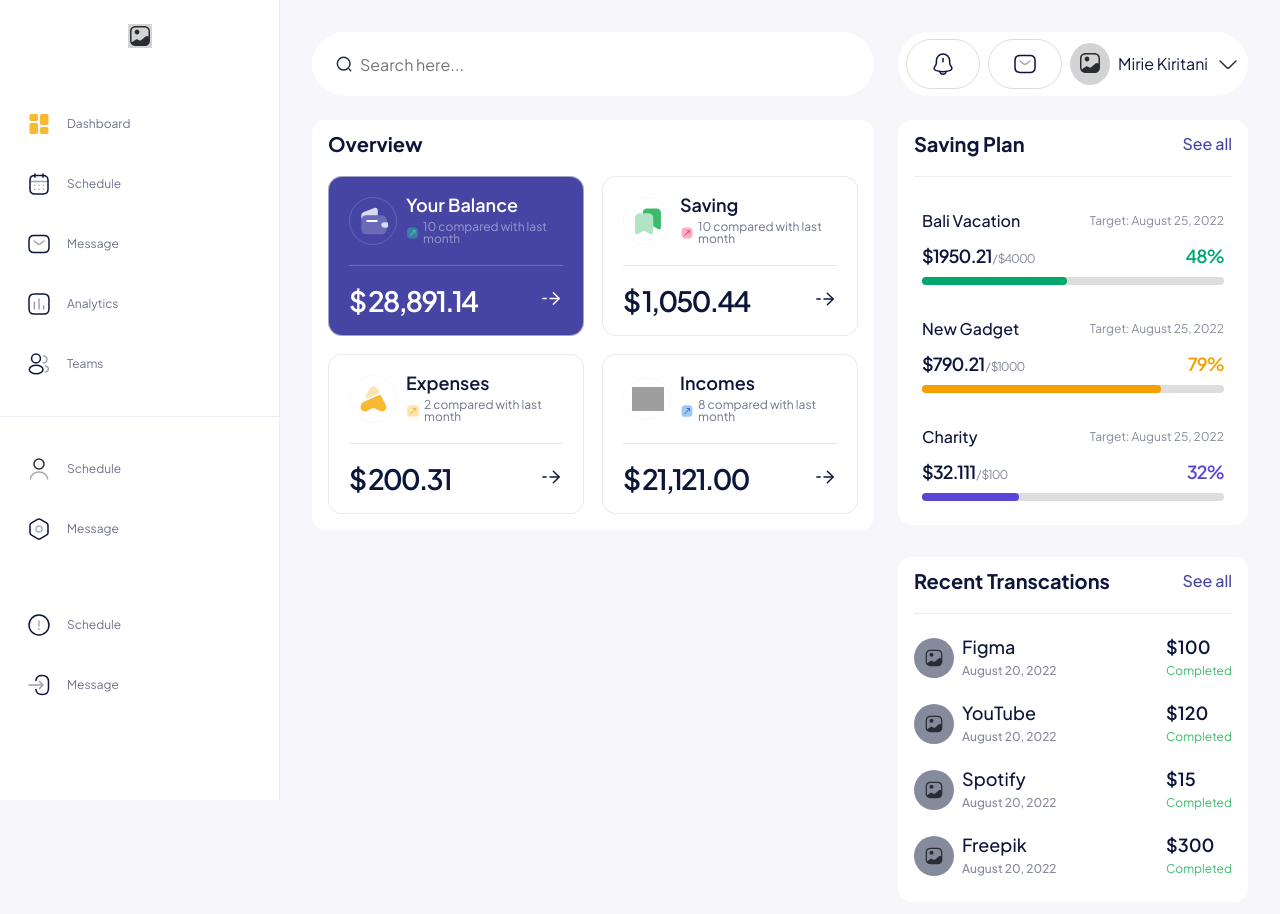
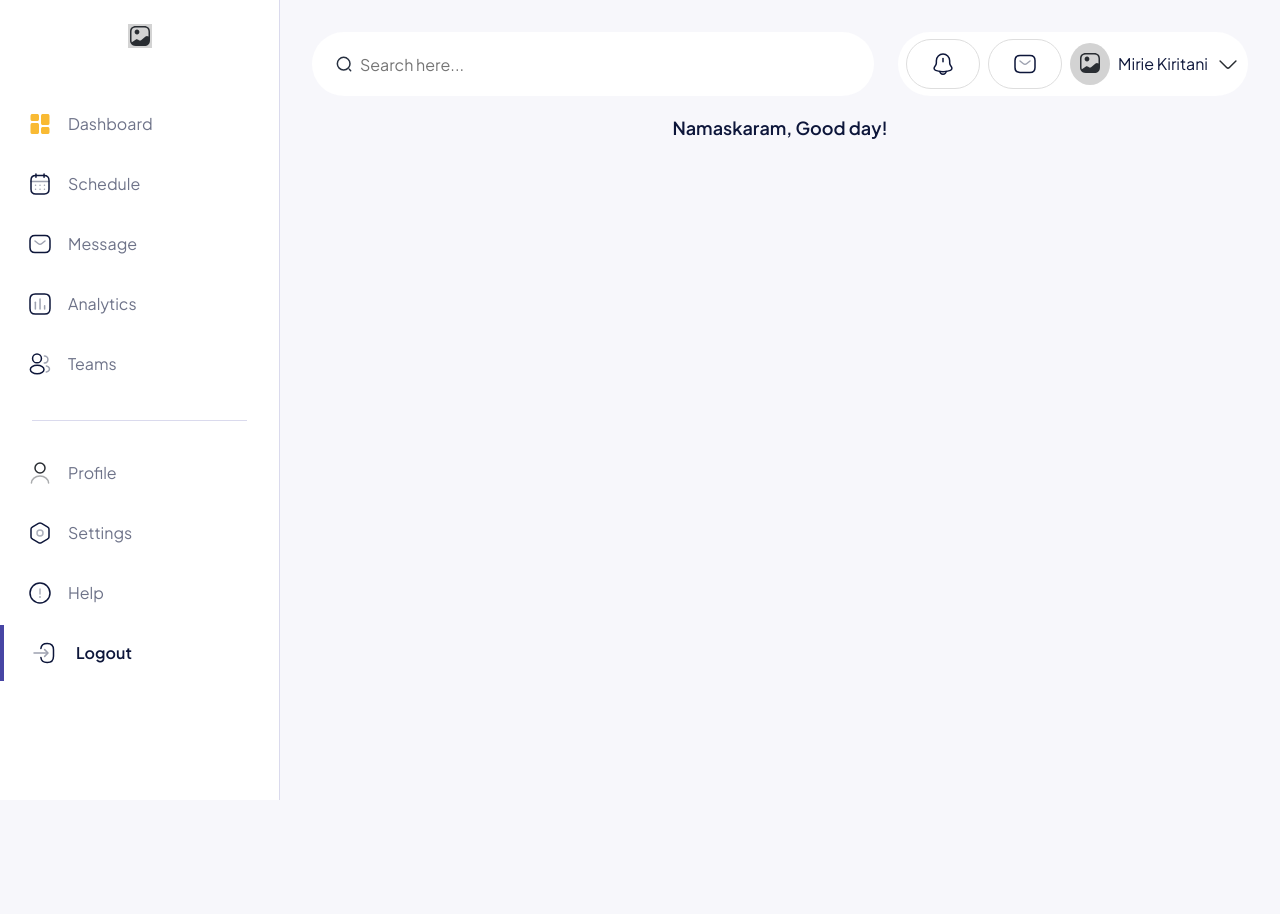
Before and after one commit to theBatman70/intuji-frontend-associate-challenge, a React (Vite) app: page /logout in a window 1280 px wide. Shown: the top 914 px of the page. After the commit the page ends 800 px from the top, so only its background shows below. Built offline with nearby package versions, Linux system fonts and the light colour scheme; grey boxes are pictures that could not be loaded.

Commit message:
Routes configured

```diff
--- a/package.json
+++ b/package.json
@@ -12,6 +12,7 @@
   "dependencies": {
     "react": "^19.0.0",
     "react-dom": "^19.0.0",
+    "react-router-dom": "^7.5.3",
     "recharts": "^2.15.3",
     "sass": "^1.87.0"
   },
--- a/src/App.tsx
+++ b/src/App.tsx
@@ -1,19 +1,22 @@
 import Header from "./layout/Header/Header";
 import Sidebar from "./features/Sidebar/Sidebar";
-import { menuItems } from "./data/sidebarItems";
-import Dashboard from "./pages/Dashboard/Dashboard";
+import AppRoutes from "./routes/Routes";
+import { sidebarNavItems } from "./data/sidebarItems";
+import { BrowserRouter } from "react-router-dom";
 
 function App() {
   return (
+    <BrowserRouter>
       <div className="screen-layout">
         <aside>
-        <Sidebar menuItems={menuItems} />
+          <Sidebar menuItems={sidebarNavItems} />
         </aside>
         <main className="main-layout">
           <Header />
-        <Dashboard />
+          <AppRoutes />
         </main>
       </div>
+    </BrowserRouter>
   );
 }
 
--- a/src/data/overview.ts
+++ b/src/data/overview.ts
@@ -45,7 +45,7 @@ const incomeData: OverviewCardType = {
   amount: 21121.0,
   percentage: 8,
   comparison: "compared with last month",
-  iconUrl: "/assets/icons/direct-down",
+  iconUrl: "/assets/icons/direct-down.svg",
 };
 
 const overviewBoxData = [balanceData, savingData, expenseData, incomeData];
--- a/src/data/sidebarItems.ts
+++ b/src/data/sidebarItems.ts
@@ -1,17 +1,21 @@
-export const menuItems = {
+export const sidebarNavItems = {
   itemsTop: [
-    { label: "Dashboard", icon: "/assets/icons/dashboard.svg", link: "#" },
-    { label: "Schedule", icon: "/assets/icons/calendar.svg", link: "#" },
-    { label: "Message", icon: "/assets/icons/sms.svg", link: "#" },
-    { label: "Analytics", icon: "/assets/icons/chart.svg", link: "#" },
-    { label: "Teams", icon: "/assets/icons/multi-user.svg", link: "#" },
+    { label: "Dashboard", icon: "/assets/icons/dashboard.svg", link: "/" },
+    {
+      label: "Schedule",
+      icon: "/assets/icons/calendar.svg",
+      link: "/schedule",
+    },
+    { label: "Message", icon: "/assets/icons/sms.svg", link: "/message" },
+    { label: "Analytics", icon: "/assets/icons/chart.svg", link: "/analytics" },
+    { label: "Teams", icon: "/assets/icons/multi-user.svg", link: "/teams" },
   ],
   itemsMid: [
-    { label: "Schedule", icon: "/assets/icons/user.svg", link: "#" },
-    { label: "Message", icon: "/assets/icons/setting.svg", link: "#" },
+    { label: "Profile", icon: "/assets/icons/user.svg", link: "/profile" },
+    { label: "Settings", icon: "/assets/icons/setting.svg", link: "/settings" },
   ],
   itemsBottom: [
-    { label: "Schedule", icon: "/assets/icons/info-circle.svg", link: "#" },
-    { label: "Message", icon: "/assets/icons/login.svg", link: "#" },
+    { label: "Help", icon: "/assets/icons/info-circle.svg", link: "/help" },
+    { label: "Logout", icon: "/assets/icons/login.svg", link: "/logout" },
   ],
 };
--- a/src/features/Sidebar/Sidebar.module.scss
+++ b/src/features/Sidebar/Sidebar.module.scss
@@ -13,9 +13,11 @@
 }
 
 .sidebar {
+  display: flex;
+  flex-direction: column;
   max-width: 280px;
   width: 100%;
-  height: 100vh;
+  // height: 100vh;
   position: fixed;
   min-height: 100vh;
   background-color: $bg-white;
@@ -47,40 +49,57 @@
   }
 }
 
-.sidebarMenu {
-  list-style: none;
-
-  li {
-    margin-bottom: $spacing-xs;
-  }
-
-  .menuItem {
+.nav {
+  display: flex;
+  flex-direction: column;
+  flex: 1;
+  height: 100%;
+  .navButton {
     display: flex;
     align-items: center;
     padding: $spacing-md $spacing-lg;
     color: $text-medium;
     transition: all 0.3s ease;
-    border-left: 3px solid transparent;
+    border-left: 4px solid transparent;
+    width: 100%;
+    margin-bottom: $spacing-xs;
 
-    a {
-      display: flex;
-      align-items: center;
-      width: 100%;
-      text-decoration: none;
-      color: inherit;
+    &:focus {
+      outline: none;
+    }
+
+    .buttonName {
+      font-size: $font-size-md;
+      font-weight: $font-weight-regular;
+      color: $text-medium;
     }
 
     &:hover {
       background-color: rgba($primary-color, 0.05);
-      color: $primary-color;
       font-weight: $font-weight-medium;
+
+      .buttonName {
+        color: $text-dark;
+      }
+
+      .buttonName,
+      img {
+        transform: translateX(3px);
+      }
     }
 
     &.active {
+      border-left-color: $primary-color;
+
+      .buttonName,
+      img {
+        margin-left: 4px;
+      }
+
+      .buttonName {
+        font-weight: $font-weight-semibold;
         color: $text-dark;
-      background-color: rgba($primary-color, 0.08);
-      border-left-color: $primary-color;
-      font-weight: $font-weight-medium;
+      }
     }
 
     img {
@@ -97,15 +116,21 @@
       }
     }
   }
-}
 
   .sidebarDivider {
     height: 1px;
     background-color: $border-color;
-  margin: $spacing-lg 0;
+    margin: $spacing-lg $spacing-xl;
   }
 
+  .bottomMenu {
+    display: flex;
+    flex-direction: column;
+    justify-content: space-between;
+    height: auto;
+
     .sidebarFooter {
-  // padding: 0 $spacing-lg;
-  margin-top: min(5vw, 40px); // won't go above 40px;
+      margin-top: auto;
     }
+  }
+}
--- a/src/features/Sidebar/Sidebar.tsx
+++ b/src/features/Sidebar/Sidebar.tsx
@@ -1,3 +1,5 @@
+import { NavLink } from "react-router-dom";
+import { sidebarNavItems } from "../../data/sidebarItems";
 import styles from "./Sidebar.module.scss";
 
 interface MenuItem {
@@ -14,7 +16,7 @@ interface SidebarProps {
   onClose?: () => void;
 }
 
-const Sidebar = ({ menuItems, onClose }: SidebarProps) => {
+const Sidebar = ({ onClose }: SidebarProps) => {
   return (
     <div className={styles.sidebar}>
       <div className={`${styles.sidebarHeader}`}>
@@ -25,45 +27,58 @@ const Sidebar = ({ menuItems, onClose }: SidebarProps) => {
           <img src="/assets/icons/close.svg" alt="close" />
         </div>
       </div>
-      <div className={styles.sidebarMenu}>
-        <ul>
-          {menuItems.itemsTop?.map((item, index) => (
-            <li key={index} className={styles.menuItem}>
-              <a href={item.link}>
+      <nav className={styles.nav}>
+        {sidebarNavItems.itemsTop?.map((item, index) => (
+          <NavLink
+            key={index}
+            to={item.link}
+            className={({ isActive }) =>
+              isActive
+                ? `${styles.navButton} ${styles.active}`
+                : styles.navButton
+            }
+          >
             <img src={item.icon} alt={item.label} />
-                <span>{item.label}</span>
-              </a>
-            </li>
+            <span className={styles.buttonName}>{item.label}</span>
+          </NavLink>
         ))}
-        </ul>
+
         <div className={styles.sidebarDivider}></div>
-        <div className={styles.lastMenu}>
+        <div className={styles.bottomMenu}>
           <div>
-            <ul>
-              {menuItems.itemsMid?.map((item, index) => (
-                <li key={index} className={styles.menuItem}>
-                  <a href={item.link}>
+            {sidebarNavItems.itemsMid?.map((item, index) => (
+              <NavLink
+                key={index}
+                to={item.link}
+                className={({ isActive }) =>
+                  isActive
+                    ? `${styles.navButton} ${styles.active}`
+                    : styles.navButton
+                }
+              >
                 <img src={item.icon} alt={item.label} />
-                    <span>{item.label}</span>
-                  </a>
-                </li>
+                <span className={styles.buttonName}>{item.label}</span>
+              </NavLink>
             ))}
-            </ul>
           </div>
           <div className={styles.sidebarFooter}>
-            <ul>
-              {menuItems.itemsBottom?.map((item, index) => (
-                <li key={index} className={styles.menuItem}>
-                  <a href={item.link}>
+            {sidebarNavItems.itemsBottom?.map((item, index) => (
+              <NavLink
+                key={index}
+                to={item.link}
+                className={({ isActive }) =>
+                  isActive
+                    ? `${styles.navButton} ${styles.active}`
+                    : styles.navButton
+                }
+              >
                 <img src={item.icon} alt={item.label} />
-                    <span>{item.label}</span>
-                  </a>
-                </li>
+                <span className={styles.buttonName}>{item.label}</span>
+              </NavLink>
             ))}
-            </ul>
           </div>
         </div>
-      </div>
+      </nav>
     </div>
   );
 };
--- /dev/null
+++ b/src/pages/BlankPage.tsx
@@ -0,0 +1,8 @@
+const BlankPage = () => {
+  return (
+    <center>
+      <h3>Namaskaram, Good day! </h3>
+    </center>
+  );
+};
+export default BlankPage;
--- /dev/null
+++ b/src/routes/Routes.tsx
@@ -0,0 +1,21 @@
+import { Route, Routes } from "react-router-dom";
+import Dashboard from "../pages/Dashboard/Dashboard";
+import BlankPage from "../pages/BlankPage";
+
+const AppRoutes = () => {
+  return (
+    <Routes>
+      <Route path="/" element={<Dashboard />} />
+      <Route path="/schedule" element={<BlankPage />} />
+      <Route path="/message" element={<BlankPage />} />
+      <Route path="/analytics" element={<BlankPage />} />
+      <Route path="/teams" element={<BlankPage />} />
+      <Route path="/profile" element={<BlankPage />} />
+      <Route path="/settings" element={<BlankPage />} />
+      <Route path="/help" element={<BlankPage />} />
+      <Route path="/logout" element={<BlankPage />} />
+    </Routes>
+  );
+};
+
+export default AppRoutes;
--- a/src/styles/global.scss
+++ b/src/styles/global.scss
@@ -38,6 +38,7 @@ p {
 h2 {
   font-size: 2rem;
   font-weight: $font-weight-bold;
+  letter-spacing: -0.1rem;
 }
 
 h3 {
@@ -64,20 +65,7 @@ main {
 .header {
   padding: 16px 16px 32px 16px;
 }
-.custom-gap {
-  --bs-gutter-y: 18px;
-  --bs-gutter-x: 18px;
-}
 
-.space-between {
-  display: flex;
-  justify-content: space-between;
-  align-items: center;
-}
-
-.list-margin {
-  margin-bottom: 24px;
-}
 .overlay {
   position: fixed;
   inset: 0;
--- a/src/styles/utils/_variables.scss
+++ b/src/styles/utils/_variables.scss
@@ -14,8 +14,8 @@ $medium-gray: #7c7c7c;
 
 // Text Colors
 $text-dark: #0d163a;
-$text-medium: color.adjust($text-dark, $alpha: -0.4); // 40% transparent
-$text-light: color.adjust($text-dark, $alpha: -0.5); // 50% transparent
+$text-medium: color.adjust($text-dark, $alpha: -0.4); // more transparent
+$text-light: color.adjust($text-dark, $alpha: -0.5); // more transparent
 $text-white: #ffffff;
 
 // Background Colors
@@ -39,7 +39,7 @@ $gradient-secondary: linear-gradient(
 $border-radius-sm: 0.6rem; // 6px
 $border-radius-md: 1.4rem; // 12px
 $border-radius-lg: 2.4rem; // 24px
-$border-color: #eaedf4;
+$border-color: color.adjust($primary-color, $alpha: -0.8); // reduced opacity;
 
 // Spacing
 $spacing-xs: 0.4rem; // 4px
```
Also changed, not shown: 1 other file (tests, documents, lock files or other folders). Lines whose indentation alone changed are shown as unchanged.
